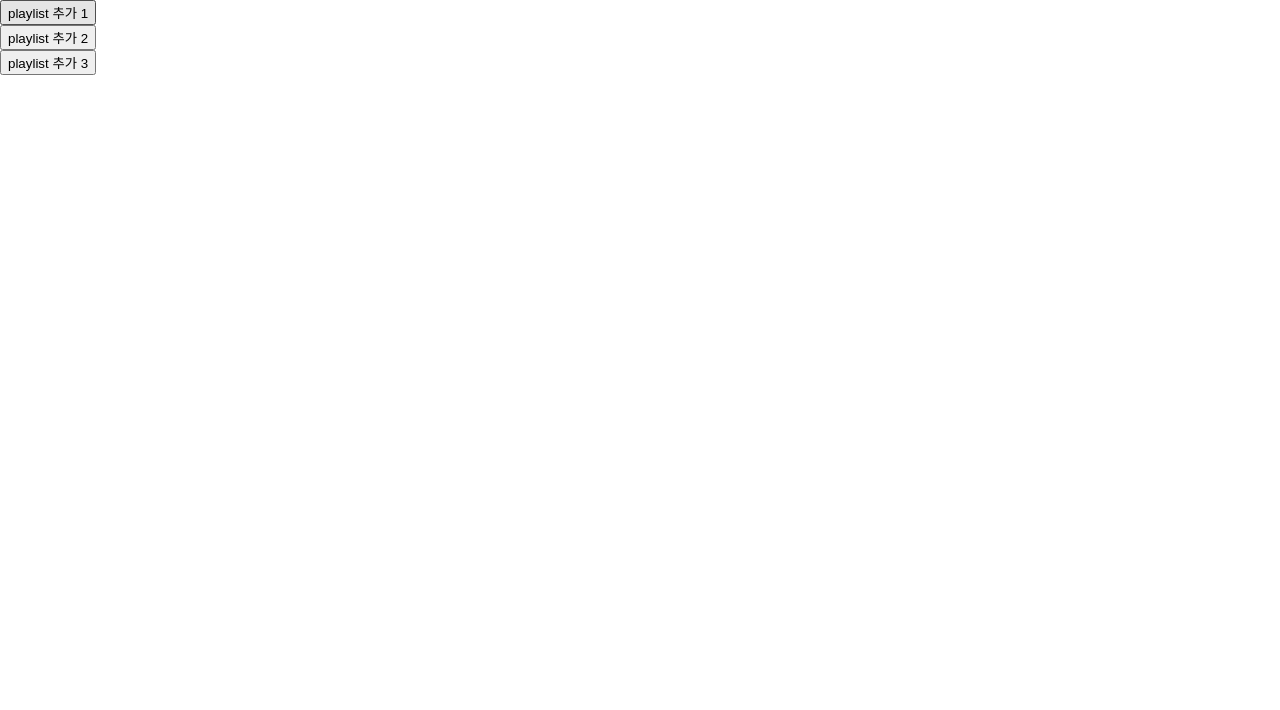
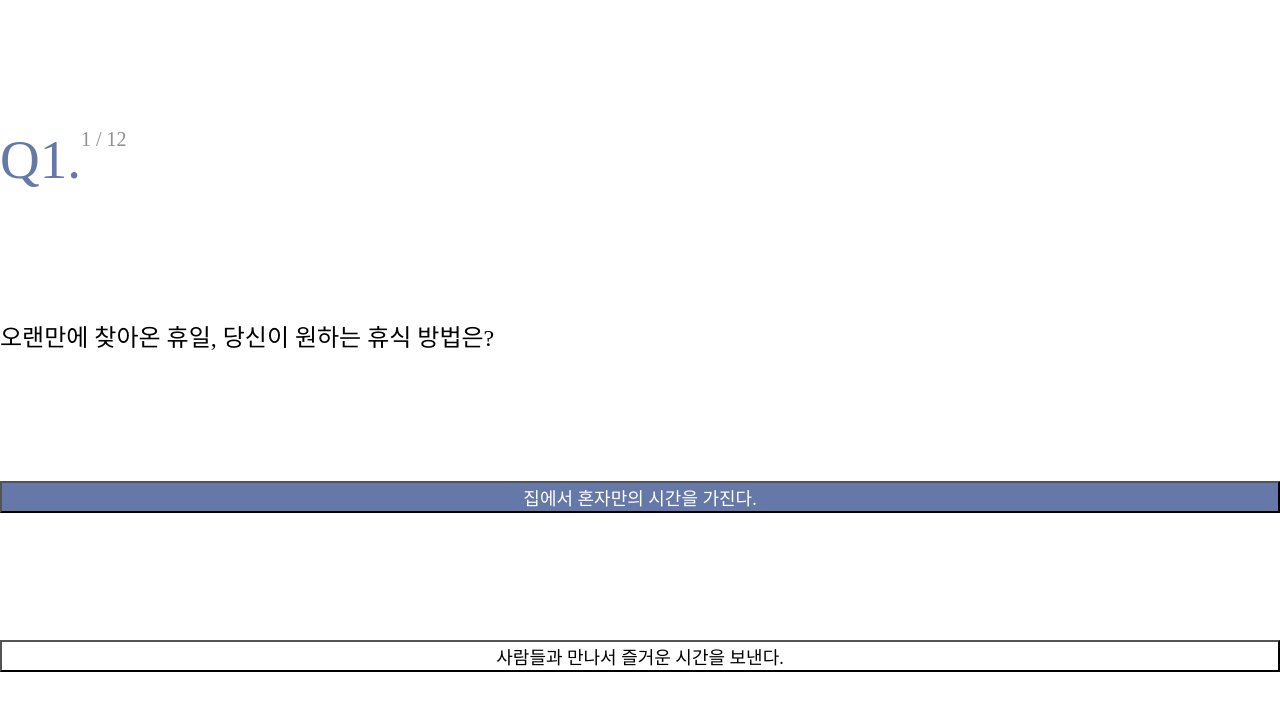
Before and after one commit to MGCWingcombo/Playlist_Client, a React (Create React App) app: page /mbti-test/question in a window 1280 px wide. Shown: the top 710 px of the page. Built offline with nearby package versions, Linux system fonts and the light colour scheme; a web font is replaced by a local one.

Commit message:
choicebtn props에 따라 색변경

```diff
--- a/src/App.js
+++ b/src/App.js
@@ -6,6 +6,7 @@ import "./App.css";
 import Addlist from "./Pages/Addlist/Addlist";
 import Endmbti from "./Pages/Endmbti/Endmbti";
 import MBTI_btn from "./Components/Func/MBTI_btn";
+import Question from "./Pages/Question/Question";
 
 function App() {
   return (
@@ -16,6 +17,7 @@ function App() {
           <Route path="Addmbti" element={<Addlist />} />
           <Route path="mbti-test" element={<MbtiTest />} />
           <Route path="Addmbti/Endmbti" element={<Endmbti />} />
+          <Route path="mbti-test/question" element={<Question />} />
         </Routes>
       </BrowserRouter>
     </div>
--- a/src/Pages/Question/Question.js
+++ b/src/Pages/Question/Question.js
@@ -1,17 +1,24 @@
 import React from "react";
 import * as S from "./Style";
-const Question = () => {
+const Question = ({ fontcolor, btncolor }) => {
   return (
     <>
       <S.Content>
         <S.Top>
-          <S.Number></S.Number>
-          <S.Count></S.Count>
+          <S.Number>Q1.</S.Number>
+          <S.Count>1 / 12</S.Count>
         </S.Top>
 
-        <S.Questions></S.Questions>
-        <S.ChoiceBtn></S.ChoiceBtn>
-        <S.ChoiceBtn></S.ChoiceBtn>
+        <S.Questions>
+          오랜만에 찾아온 휴일, 당신이 원하는 휴식 방법은?
+        </S.Questions>
+
+        <S.ChoiceBtn fontcolor="#ffffff" btncolor="#6578a7">
+          집에서 혼자만의 시간을 가진다.
+        </S.ChoiceBtn>
+        <S.ChoiceBtn fontcolor="#000000" btncolor="#ffffff">
+          사람들과 만나서 즐거운 시간을 보낸다.
+        </S.ChoiceBtn>
       </S.Content>
     </>
   );
--- a/src/Pages/Question/Style.js
+++ b/src/Pages/Question/Style.js
@@ -1,3 +1,37 @@
 import styled from "styled-components";
 
-export const Content = styled.div``;
+export const Content = styled.div`
+  display: flex;
+  flex-direction: column;
+  width: 100%;
+  height: 100vh;
+  justify-content: space-evenly;
+`;
+
+export const Top = styled.div`
+  display: flex;
+`;
+
+export const Number = styled.div`
+  font-family: "NanumExtra";
+  font-size: 3.4375rem;
+  color: #6578a7;
+`;
+
+export const Count = styled.div`
+  font-family: "NanumExtra";
+  font-size: 1.25rem;
+  color: #909090;
+`;
+
+export const Questions = styled.div`
+  font-family: "NanumExtra";
+  font-size: 1.5rem;
+`;
+
+export const ChoiceBtn = styled.button`
+  font-family: "NanumBold";
+  font-size: 1.125rem;
+  color: ${(p) => p.fontcolor || null};
+  background: ${(p) => p.btncolor || null};
+`;
```
